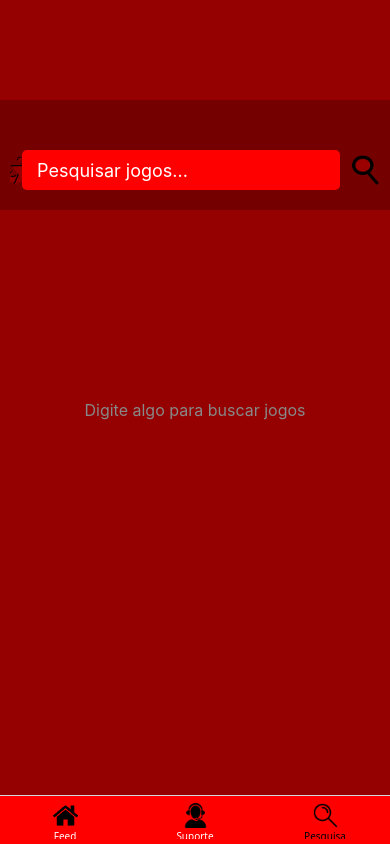
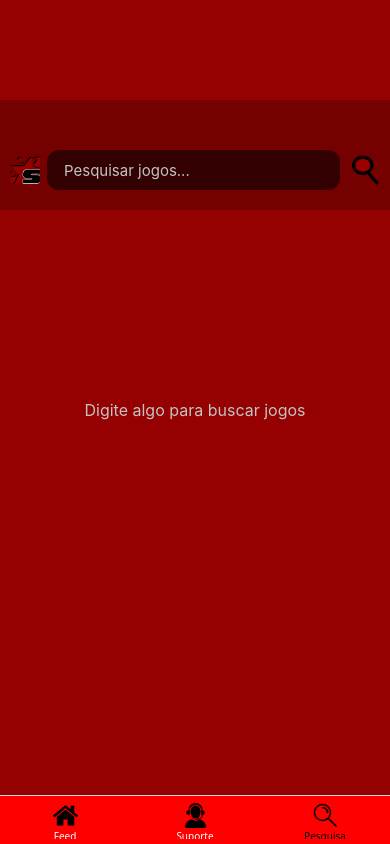
Before and after one commit to acef84/AppMobileSF, a React Native app: screen /Pesquisa in a window 390 px wide. Built offline with nearby package versions, Linux system fonts and the light colour scheme.

Commit message:
ajuste na pagina de pesquisa e na home

```diff
--- a/src/Pages/BarraPesquisa/Main/index.js
+++ b/src/Pages/BarraPesquisa/Main/index.js
@@ -61,7 +61,7 @@ const styles = StyleSheet.create({
     },
     emptyText: {
         fontSize: 16,
-        color: '#888',
+        color: '#c3c3c3',
         textAlign: 'center',
         marginTop: 200,
     },
--- a/src/Pages/BarraPesquisa/Nav/index.js
+++ b/src/Pages/BarraPesquisa/Nav/index.js
@@ -12,7 +12,7 @@ export default function Nav({ setSearchQuery, isFocused, setIsFocused }) {
                 <TextInput
                     style={styles.searchInput}
                     placeholder="Pesquisar jogos..."
-                    placeholderTextColor="#fff"
+                    placeholderTextColor= "#c3c3c3"
                     onChangeText={setSearchQuery}
                     onFocus={() => setIsFocused(true)} // Atualiza o estado de foco para true
                     onBlur={() => setIsFocused(false)}  // Atualiza o estado de foco para false ao sair do campo
@@ -56,11 +56,11 @@ const styles = StyleSheet.create({
         width: '90%',
     },
     searchInput: {
-        backgroundColor: '#FF0000',
+        backgroundColor: "#330001",
         height: 40,
-        paddingHorizontal: 15,
-        borderRadius: 5,
-        fontSize: 18,
+        paddingHorizontal: 17,
+        borderRadius: 12,
+        fontSize: 15,
         flex: 1,
     },
     searchIcon: {
--- a/src/Pages/Home/Main/index.js
+++ b/src/Pages/Home/Main/index.js
@@ -52,9 +52,7 @@ export default function Main(){
 }
 
 const styles = StyleSheet.create({
-    containerFobia: {
 
-    },
     classificaoEtaria: {
         flexDirection: 'row'
     },
@@ -76,13 +74,13 @@ const styles = StyleSheet.create({
     capa: {
         width: 120,
         height: 60,
-        borderRadius: 0,
+        borderRadius: 6,
         marginTop: 5,
     },
     jogos: {
         backgroundColor: '#800000',
         paddingLeft: 10,
-        paddingBottom: 30
+        paddingBottom: 30,
     },
     bannersDestaques: {
         flexDirection: 'row',
@@ -147,7 +145,10 @@ const styles = StyleSheet.create({
     fobia: {
         width: 400,
         height: 240,
-        borderRadius: 15
+        borderRadius: 15,
+        margin: 8,
+        paddingLeft: 10,
+        paddingBottom: 30,
     },
 
     Novidade: {
```
